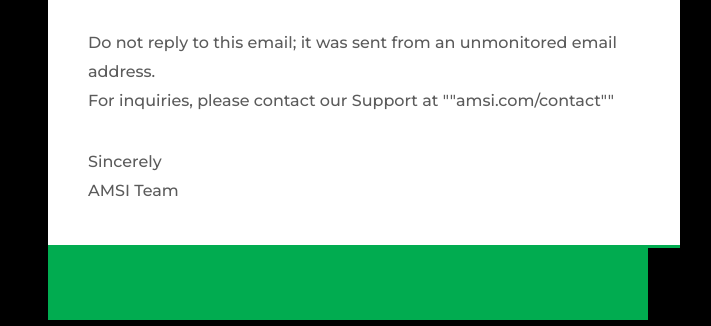
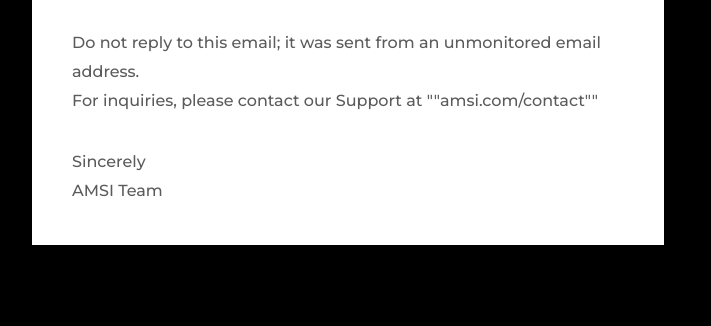
Before and after one commit to mmuftiramadhan/kpi-email-template, a website: page index.html in a window 1280 px wide. Shown: the part 474-800 px from the top of the page, without its empty margins (292-1003 px from the left). Drawn offline with nearby package versions, Linux system fonts and the light colour scheme; files that its build step writes are made by us from their sources.

Commit message:
change email wrapper css

```diff
--- a/sass/email-wrapper.scss
+++ b/sass/email-wrapper.scss
@@ -5,10 +5,7 @@ body {
   font-family: "Montserrat", sans-serif;
 }
 .email-wrapper {
-  background-color: $primary;
   height: 794px;
-  width: 600px;
+  width: max-content;
   margin: auto;
-  display: grid;
-  grid-template-rows: min-content 231.56px;
 }
```
